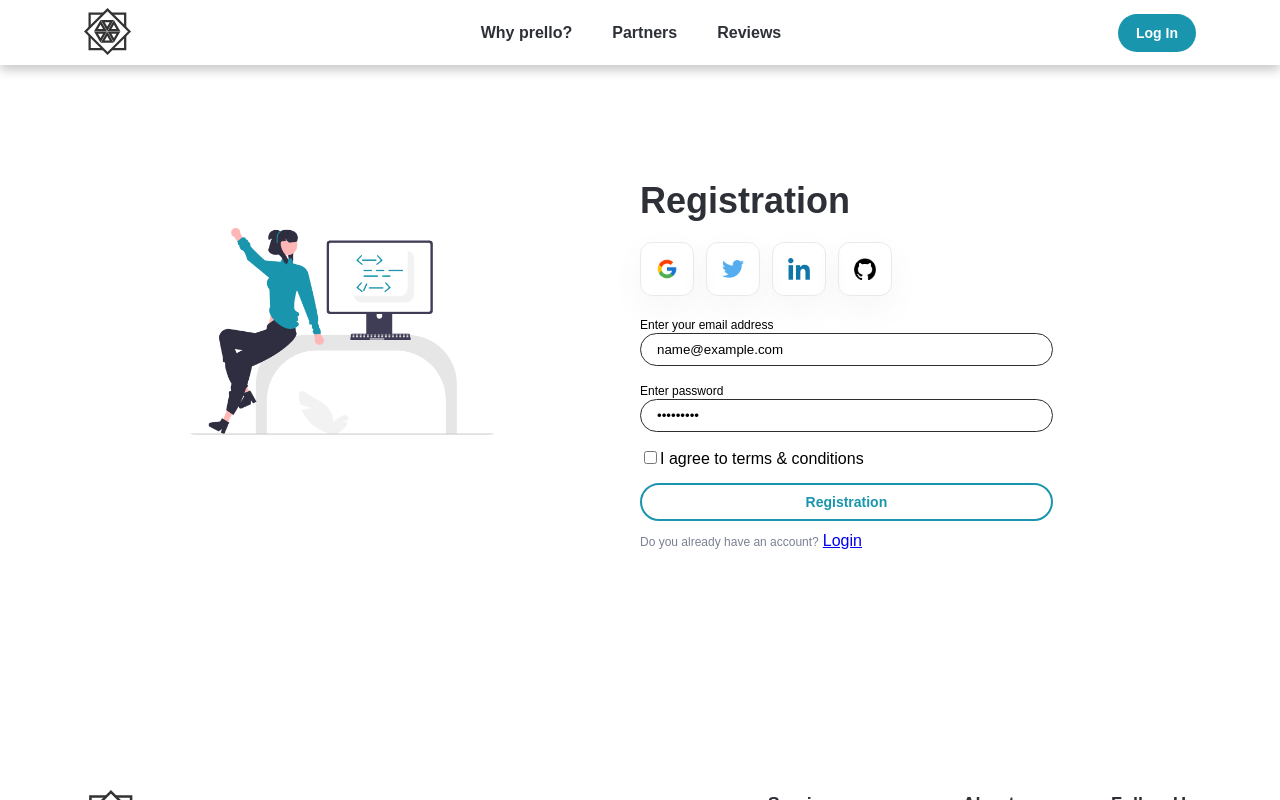
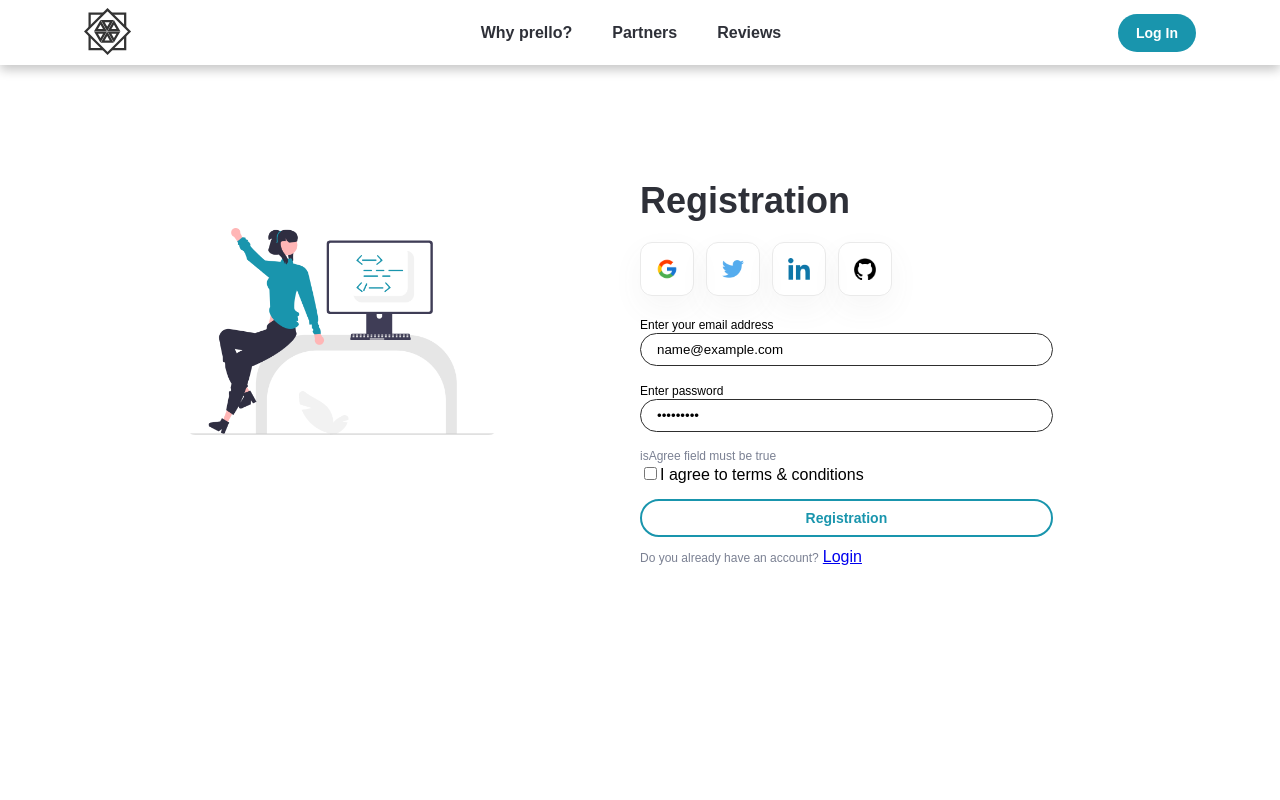
Before and after one commit to grage03/prello, a React (Create React App) app: page /registration in a window 1280 px wide. Both pictures are taken after typing "name@example.com", "Sample123" into the empty fields and a click on the button "Registration". Shown: the top 800 px of the page. Built offline with nearby package versions, Linux system fonts and the light colour scheme; a web font is replaced by a local one.

Commit message:
add(public): some fix

```diff
--- /dev/null
+++ b/src/core/components/ui-components/FormGroup/components/Error/interface/index.ts
@@ -0,0 +1,5 @@
+
+export interface IError {
+  error: string
+  type: string
+}
--- a/src/core/components/ui-components/FormGroup/index.tsx
+++ b/src/core/components/ui-components/FormGroup/index.tsx
@@ -1,27 +1,22 @@
-import React, { useEffect } from 'react'
+import React from 'react'
 import { IUiFormGroup } from './interface'
-import { useSlots } from '../../../hooks'
 
 import './style/styles.sass'
 
-// TODO rewrite required, min, max and other to one props - options
-export const UiFormGroup = ({
+export const UiFormGroup = React.memo(({
   label,
   children,
   errors,
   value,
 }: IUiFormGroup) => {
-  const slots = useSlots({ children })
-
-  useEffect(() => {
-
-  }, [])
-
+  const error = errors[value]?.message
+  console.log(error)
   return (
     <div className="form-group">
-      {errors[value]?.message && <h5>error</h5>}
-      <label htmlFor={label} className="form-group__label">{label}</label>
-      {slots.content}
+      {error ? (
+        <h5>{error}</h5>
+      ) : (label ? <label htmlFor={label} className="form-group__label">{label}</label> : null)}
+      {children}
     </div>
   )
-}
+})
--- a/src/core/components/ui-components/FormGroup/interface/index.ts
+++ b/src/core/components/ui-components/FormGroup/interface/index.ts
@@ -1,7 +1,7 @@
 import { ReactElement } from 'react'
 
 export interface IUiFormGroup {
-  label: string
+  label?: string
   errors: any
   value: string
   children?: ReactElement
--- a/src/public/modules/login/views/Login/components/LoginForm/index.tsx
+++ b/src/public/modules/login/views/Login/components/LoginForm/index.tsx
@@ -24,7 +24,6 @@ export const LoginForm = () => {
         <UiInput
           placeholder={t('translation:email-placeholder')}
           type="email"
-          key="content"
           label="email"
           register={register}
         />
@@ -34,7 +33,6 @@ export const LoginForm = () => {
         <UiInput
           placeholder={t('translation:password-placeholder')}
           type="password"
-          key="content"
           label="password"
           register={register}
         />
--- a/src/public/modules/login/views/Registration/components/RegistrationForm/index.tsx
+++ b/src/public/modules/login/views/Registration/components/RegistrationForm/index.tsx
@@ -19,8 +19,8 @@ export const RegistrationForm = () => {
   })
   const { t } = useTranslation()
 
-  const onSubmit: SubmitHandler<IRegistrationForm> = (data) => {
-    console.log(data)
+  const onSubmit: SubmitHandler<IRegistrationForm> = () => {
+    console.log(errors)
   }
 
   const loginUser = () => {
@@ -35,7 +35,6 @@ export const RegistrationForm = () => {
           type="email"
           label="email"
           register={register}
-          key="content"
         />
       </UiFormGroup>
 
@@ -43,17 +42,18 @@ export const RegistrationForm = () => {
         <UiInput
           placeholder={t('translation:password-placeholder')}
           type="password"
-          key="content"
           label="password"
           register={register}
         />
       </UiFormGroup>
 
-      <UiCheckBox
-        placeholder={t('translation:public-registration-agree')}
-        label="isAgree"
-        register={register}
-      />
+      <UiFormGroup errors={errors} value="isAgree">
+        <UiCheckBox
+          placeholder={t('translation:public-registration-agree')}
+          label="isAgree"
+          register={register}
+        />
+      </UiFormGroup>
 
       <div className={styles['registration-form__submit']}>
         <UiButton
--- a/src/public/modules/login/views/Registration/components/RegistrationForm/interface/index.ts
+++ b/src/public/modules/login/views/Registration/components/RegistrationForm/interface/index.ts
@@ -2,5 +2,4 @@ export interface IRegistrationForm {
   email: string
   password: string
   isAgree: boolean
-  test: string
 }
--- a/src/public/modules/login/views/Registration/schema/index.ts
+++ b/src/public/modules/login/views/Registration/schema/index.ts
@@ -3,5 +3,5 @@ import * as yup from "yup"
 export const schema = yup.object({
   email: yup.string().required(),
   password: yup.string().required(),
-  isAgree: yup.boolean().required(),
+  isAgree: yup.boolean().isTrue().required(),
 })
```
Also changed, not shown: src/core/components/ui-components/FormGroup/components/Error/index.tsx (added, +7 -0 lines), .eslintrc.json.
